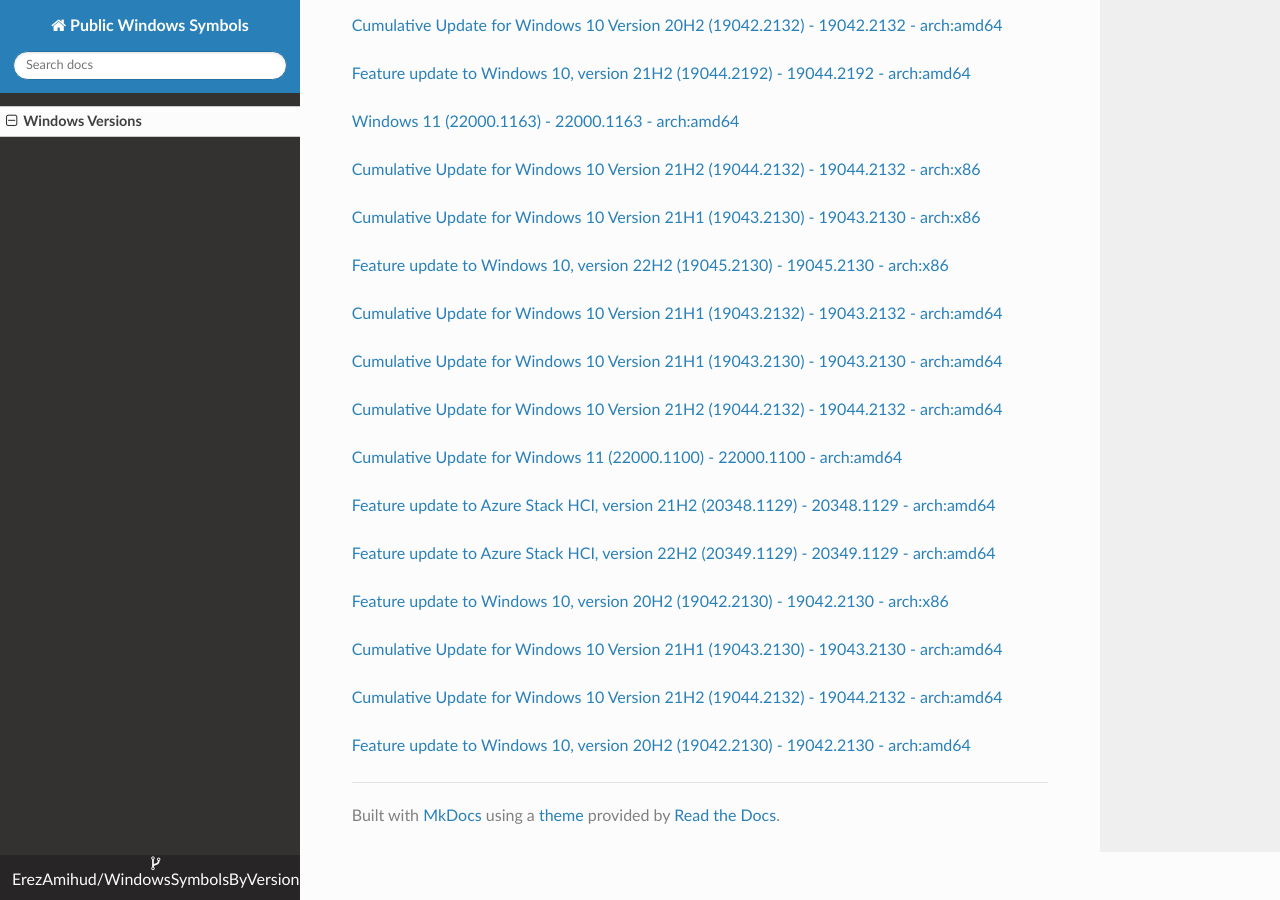
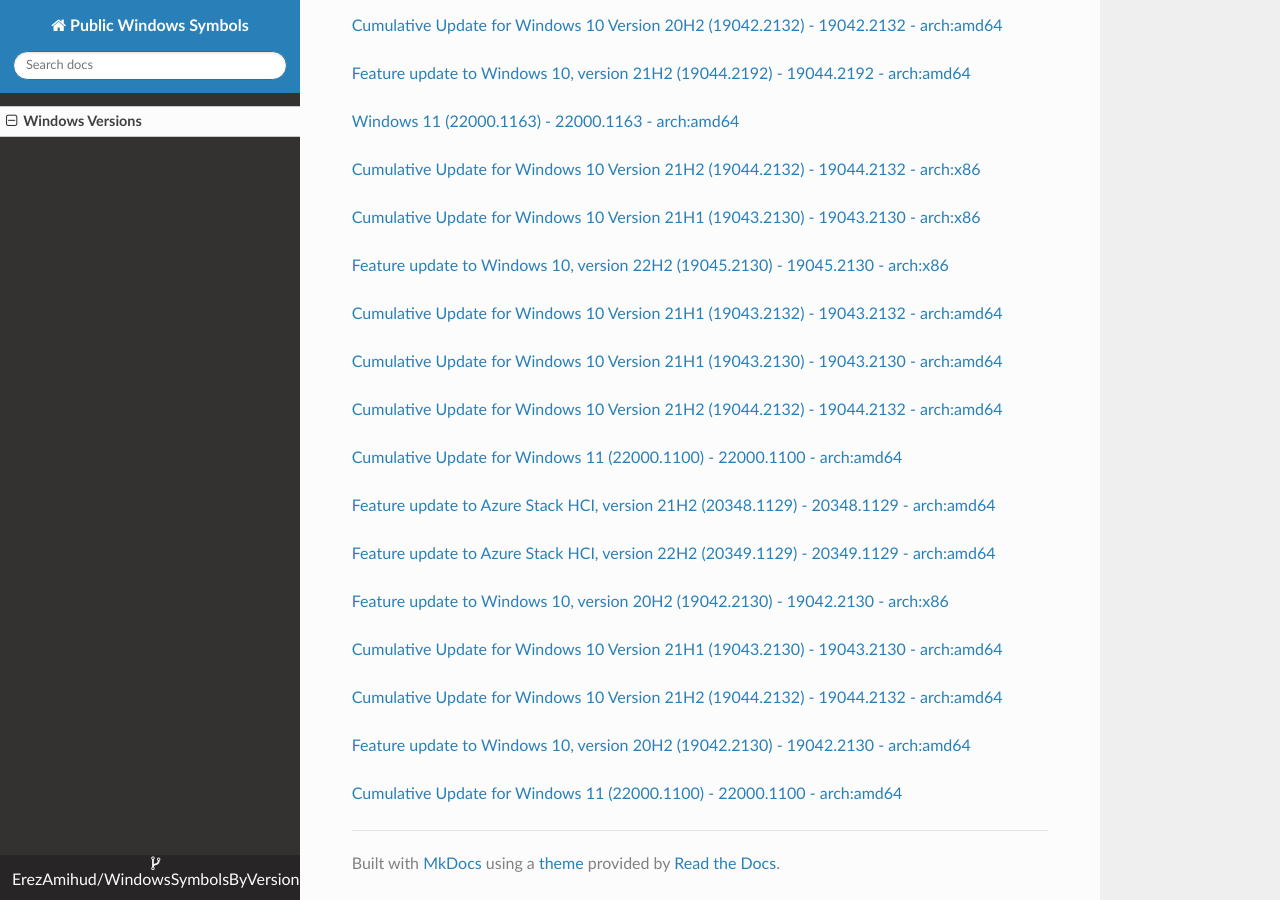
Before and after one commit to ErezAmihud/WindowsSymbolsByVersion, an MkDocs documentation site: the page built from docs/index.md, in a window 1280 px wide and 900 px high, scrolled down 49349 px. Built offline with MkDocs 1.6.1, drawn with Linux system fonts in a browser that asks for light colours; nearby versions of some CDN libraries.

Commit message:
Automated commit, add manifest for 348cc840-2674-4338-96eb-39824bfa447b

```diff
--- a/docs/index.md
+++ b/docs/index.md
@@ -2911,3 +2911,6 @@
 
 
 [Feature update to Windows 10, version 20H2 (19042.2130) - 19042.2130 - arch:amd64](https://github.com/ErezAmihud/WindowsSymbolsByVersion/blob/main/manifests/b73f9781-1a6c-446e-81af-3102fa61b8f0.manifest)
+
+
+[Cumulative Update for Windows 11 (22000.1100) - 22000.1100 - arch:amd64](https://github.com/ErezAmihud/WindowsSymbolsByVersion/blob/main/manifests/348cc840-2674-4338-96eb-39824bfa447b.manifest)
```
Also changed, not shown: process_builds.json (+1 -1 lines).
